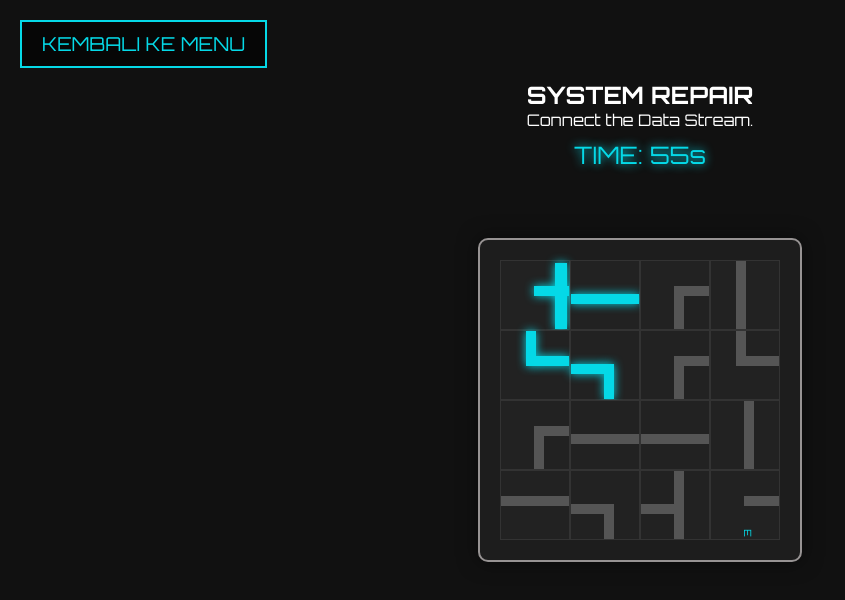
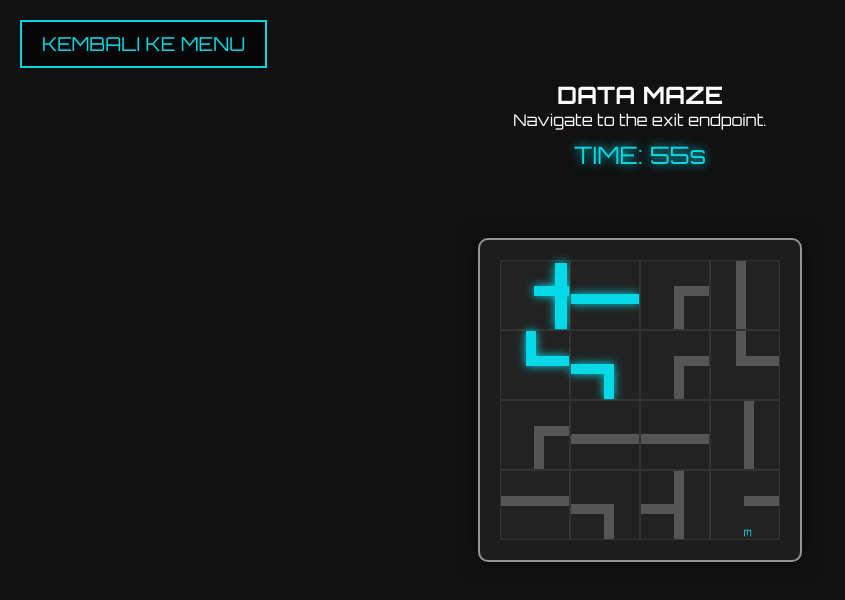
Before and after one commit to ayundansw/arcade-games, a plain HTML site: page games/loop-puzzle/index.html in a window 1280 px wide. Shown: the whole page, without its empty margins (0-845 px from the left). Drawn offline with Linux system fonts and the light colour scheme.

Commit message:
rev puzzle

```diff
--- a/games/loop-puzzle/index.html
+++ b/games/loop-puzzle/index.html
@@ -4,7 +4,7 @@
 <head>
     <meta charset="UTF-8">
     <meta name="viewport" content="width=device-width, initial-scale=1.0">
-    <title>System Repair | RIT Arcade</title>
+    <title>Data Maze | RIT Arcade</title>
     <link
         href="https://fonts.googleapis.com/css2?family=Orbitron:wght@400;700&family=Roboto+Mono:wght@300;400&display=swap"
         rel="stylesheet">
@@ -18,8 +18,8 @@
         <a href="../../index.html" class="exit-btn">KEMBALI KE MENU</a>
 
         <div class="hud-panel">
-            <h2>SYSTEM REPAIR</h2>
-            <p>Connect the Data Stream.</p>
+            <h2>DATA MAZE</h2>
+            <p>Navigate to the exit endpoint.</p>
             <div id="timer" class="timer-display">TIME: 60s</div>
         </div>
 
```
